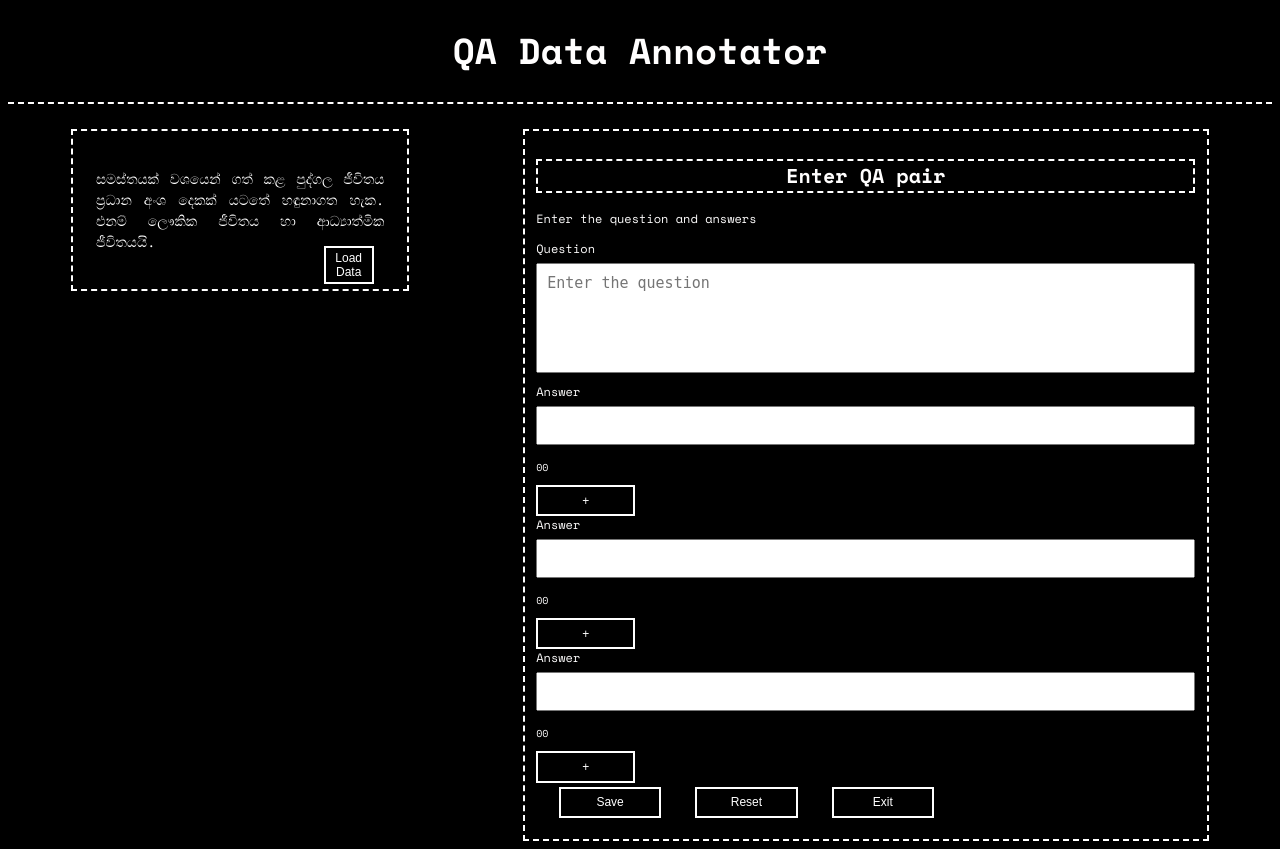
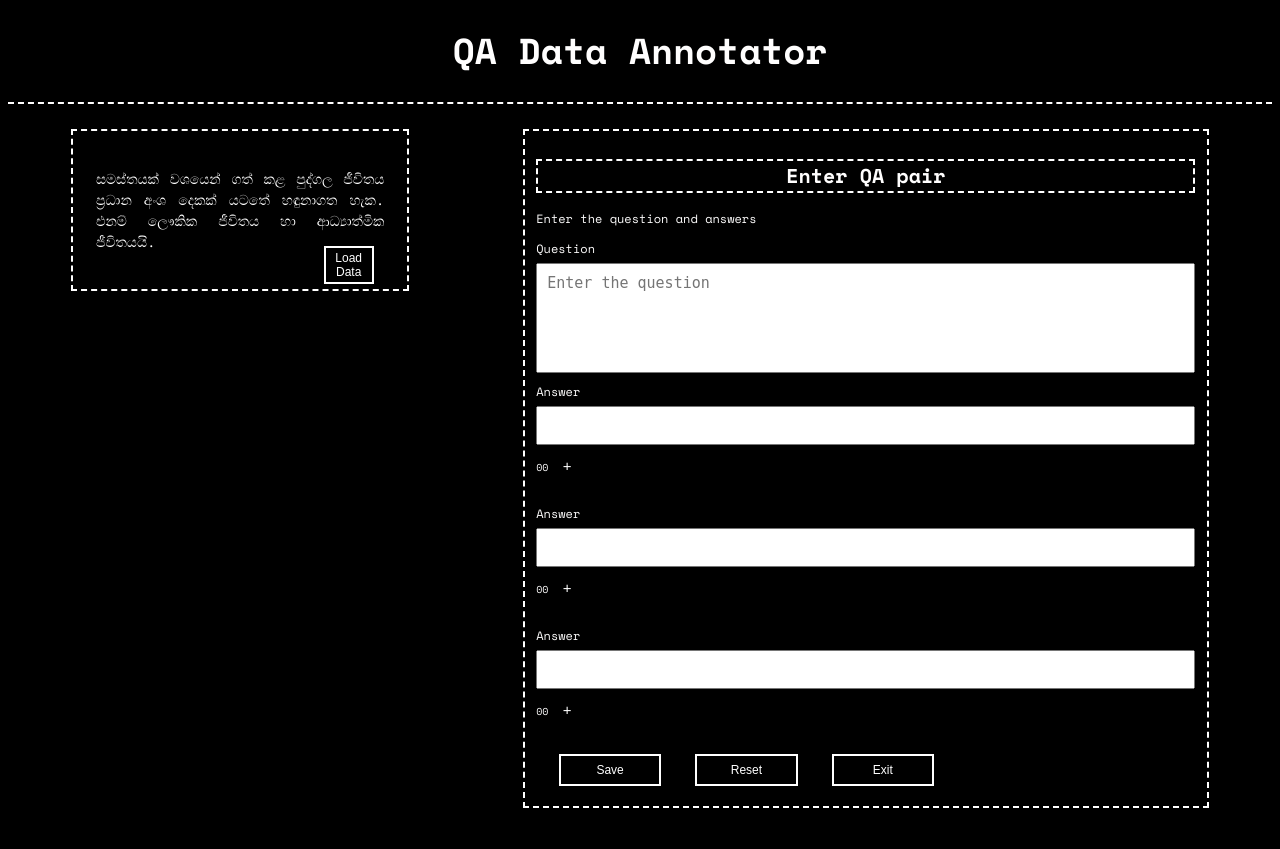
Before and after one commit to j-ranasinghe/qa_annotator, a Flask app: page / in a window 1280 px wide. After the commit the page ends 808 px from the top, so only its background shows below. Run offline with Flask 3, Linux system fonts and the light colour scheme.

Commit message:
update css

```diff
--- a/static/css/styles.css
+++ b/static/css/styles.css
@@ -77,6 +77,7 @@ textarea.question-input {
 
 .start-point-answer{
     font-size: 10px;
+    /* display: none; */
 }
 
 
@@ -96,25 +97,45 @@ button:hover {
     color: #000000;
 }
 
+/* The button for loading data */
 #load-data-btn{
     position: absolute;
     bottom: 3%;
     left: 75%;
 }
 
+ /* The button for resetting the question and answer fields */
 #reset-qa-btn{
     position: absolute;
     bottom: 3%;
     left: 25%;
 }
 
+/* The button for saving the question and answer fields */
 #save-qa-btn{
     position: absolute;
     bottom: 3%;
     left: 5%;
 }
+
+/* The button for exiting program*/
 #exit-btn{
     position: absolute;
     bottom: 3%;
     left: 45%;
 }
+
+/* The button for the adding starting point of answer */
+.plusbtn {
+    width: 20px;
+    height: 20px;
+    border: none;
+    background-color:#000000;
+    color:#ffffff;
+    font-size:15px;
+    display:inline-block;
+    position: relative;
+    vertical-align: top;
+    top:-35px;
+    left:20px;
+}
```
